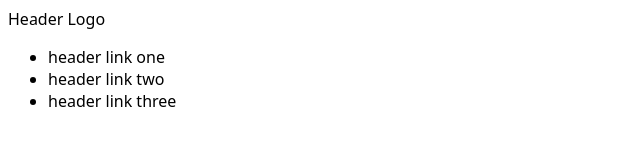
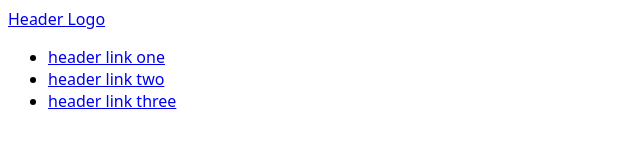
Before and after one commit to jsmith-code/landing-page-top, a plain HTML site: page index.html in a window 1280 px wide. Shown: the whole page, without its empty margins (0-640 px from the left). Drawn offline with Linux system fonts and the light colour scheme.

Commit message:
Add header link destinations
Since this is the only page in the project, they link nowhere.

```diff
--- a/index.html
+++ b/index.html
@@ -8,12 +8,12 @@
 </head>
 <body>
     <header>
-        <div>Header Logo</div>
+        <a href="#">Header Logo</a>
 
         <ul>
-            <li>header link one</li>
-            <li>header link two</li>
-            <li>header link three</li>
+            <li><a href="#">header link one</a></li>
+            <li><a href="#">header link two</a></li>
+            <li><a href="#">header link three</a></li>
         </ul>
     </header>
 </body>
```
